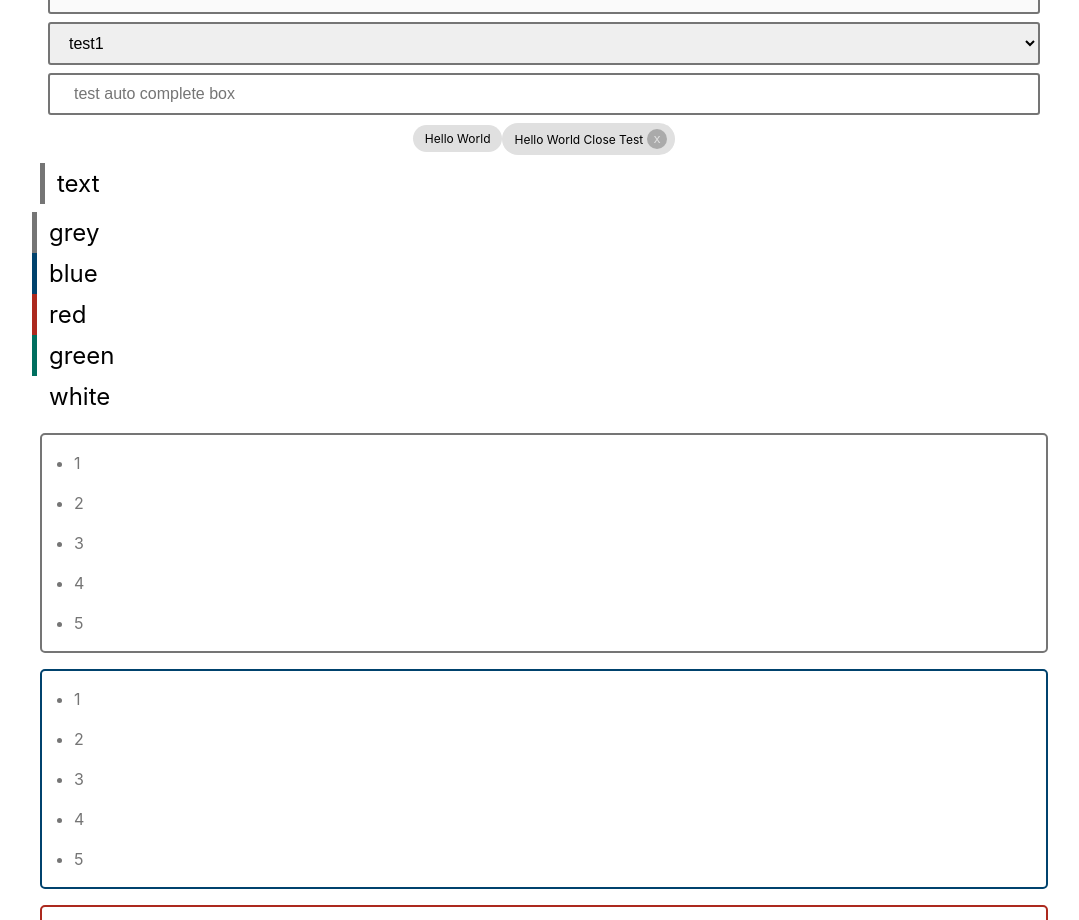
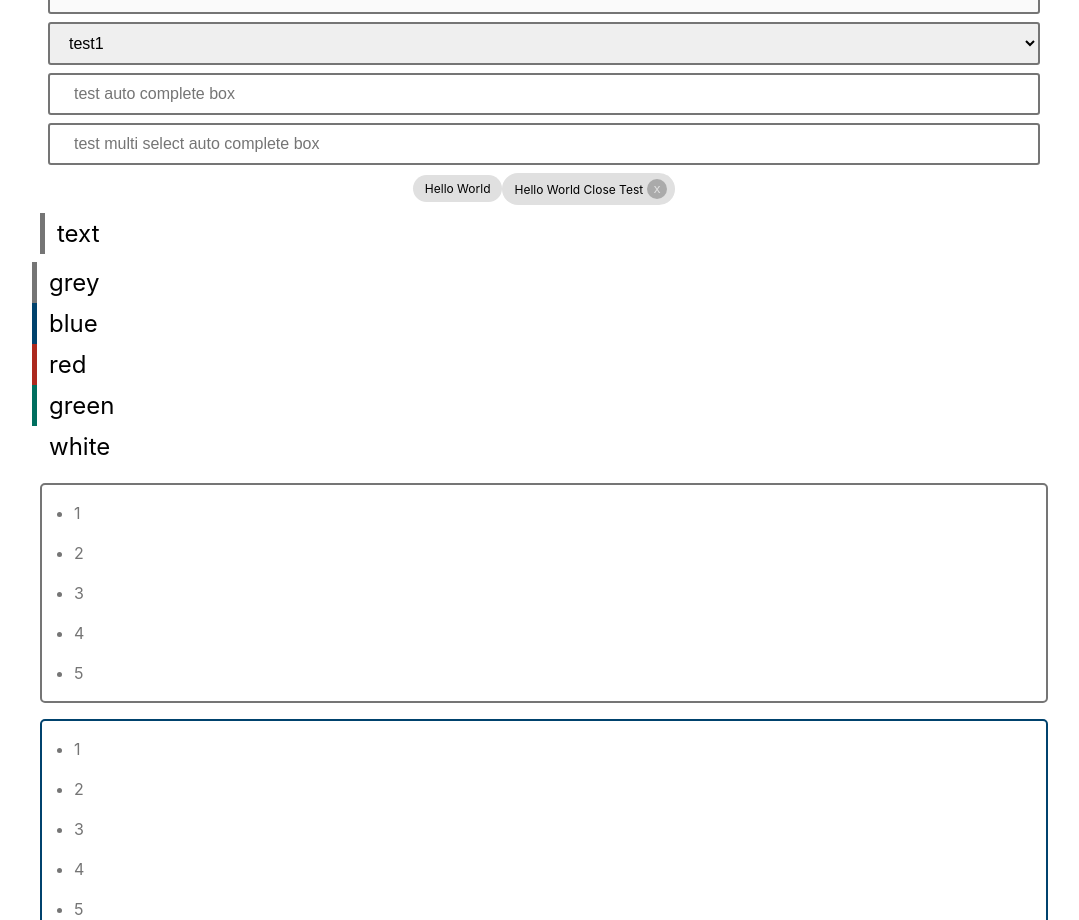
Before and after one commit to FumihiroMaejima/nihil, a React (Vite) app in the folder frontend/: page /admin/sample in a window 1280 px wide. Shown: the part 1062-1982 px from the top of the page, without its empty margins (96-1175 px from the left). Built offline with nearby package versions, Linux system fonts and the light colour scheme.

Commit message:
multiple setting.

```diff
--- a/frontend/src/components/parts/form/PartsSimpleAutoComplete.tsx
+++ b/frontend/src/components/parts/form/PartsSimpleAutoComplete.tsx
@@ -88,6 +88,15 @@ export const PartsSimpleAutoComplete: React.VFC<Props> = ({
             value: parseInt(value),
           },
         ]
+      } else if (Array.isArray(value)) {
+        return items
+          .filter((item) => value.includes(String(item[itemValue])))
+          .map((item) => {
+            return {
+              text: String(item[itemText]),
+              value: parseInt(item[itemValue] as string),
+            }
+          })
       } else {
         return items
           .filter((item) => item[itemValue] === value)
--- a/frontend/src/pages/sample/Sample.tsx
+++ b/frontend/src/pages/sample/Sample.tsx
@@ -63,6 +63,7 @@ const selectBoxItems = [
 export const Sample: React.VFC = () => {
   const [textValue, setTextValue] = useState('')
   const [selectValue, setSelectValue] = useState<undefined | number>(undefined)
+  const [selectMultiValue, setSelectMultiValue] = useState<number[]>([])
   // const [multiSelectValue, setMultiSelectValue] = useState<number[]>([])
 
   // TSX内でジェネリクスを使う場合の書き方。
@@ -79,6 +80,22 @@ export const Sample: React.VFC = () => {
     if (typeof x === 'string') {
       setSelectValue(parseInt(x))
     } else {
+      throw Error('invalid type')
+    }
+  }
+
+  const setMultiAuctoCompleteSelect = function <T = string>(x: T): void {
+    console.log('setter: ' + JSON.stringify(x, null, 2))
+    if (typeof x === 'string') {
+      // setSelectMultiValue([...selectMultiValue, parseInt(x)])
+      // 重複を削除しつつ配列の値を更新する。
+      setSelectMultiValue(
+        [...selectMultiValue, parseInt(x)].filter(
+          (v, i, self) => self.indexOf(v) === i
+        )
+      )
+    } else {
+      console.error('param: ' + JSON.stringify(x, null, 2))
       throw Error('invalid type')
     }
   }
@@ -235,6 +252,25 @@ export const Sample: React.VFC = () => {
       </div>
 
       <div className="mxy-2">
+        <div className="mxy-2">
+          <PartsSimpleAutoComplete
+            value={selectMultiValue.map((i) => String(i))}
+            setter={setMultiAuctoCompleteSelect}
+            items={selectBoxItems}
+            onClickClose={(e) => {
+              console.log(
+                'parent onClickClose: ' +
+                  JSON.stringify(e.currentTarget.value, null, 2)
+              )
+              setSelectMultiValue([])
+            }}
+            placeholder="test multi select auto complete box"
+            disabled={false}
+          />
+        </div>
+      </div>
+
+      <div className="mxy-2">
         <PartsSimpleChip label="Hello World" />
         <PartsSimpleChip label="Hello World Close Test" isClose={true} />
       </div>
```
